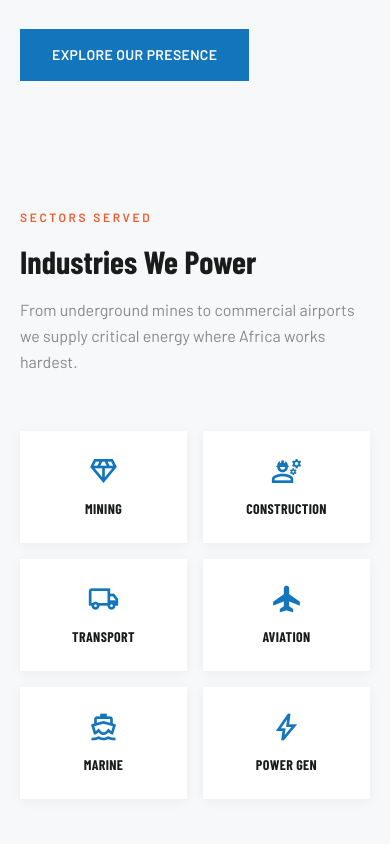
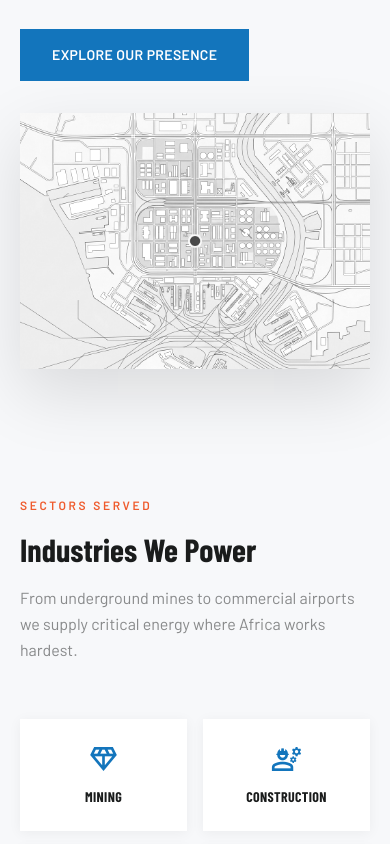
Before and after one commit to McClouds-web/keren-petroleum, a plain HTML site: page index.html in a window 390 px wide. Shown: the part 6566-7410 px from the top of the page. Drawn offline with nearby package versions, Linux system fonts and the light colour scheme; a web font is replaced by a local one.

Commit message:
feat: show logistics map image on mobile and tablet breakpoints

```diff
--- a/index.html
+++ b/index.html
@@ -443,8 +443,8 @@
                             </a>
                         </div>
                     </div>
-                    <div class="hidden lg:block overflow-hidden" style="box-shadow: 0 24px 64px rgba(0,0,0,0.12);">
-                        <img src="images/harbor_map.png" alt="Southern Africa logistics map" class="w-full h-96 object-cover grayscale" style="filter: grayscale(100%) contrast(1.1);"/>
+                    <div class="overflow-hidden" style="box-shadow: 0 24px 64px rgba(0,0,0,0.12);">
+                        <img src="images/harbor_map.png" alt="Southern Africa logistics map" class="w-full h-64 md:h-80 lg:h-96 object-cover grayscale" style="filter: grayscale(100%) contrast(1.1);"/>
                     </div>
                 </div>
             </div>
```
